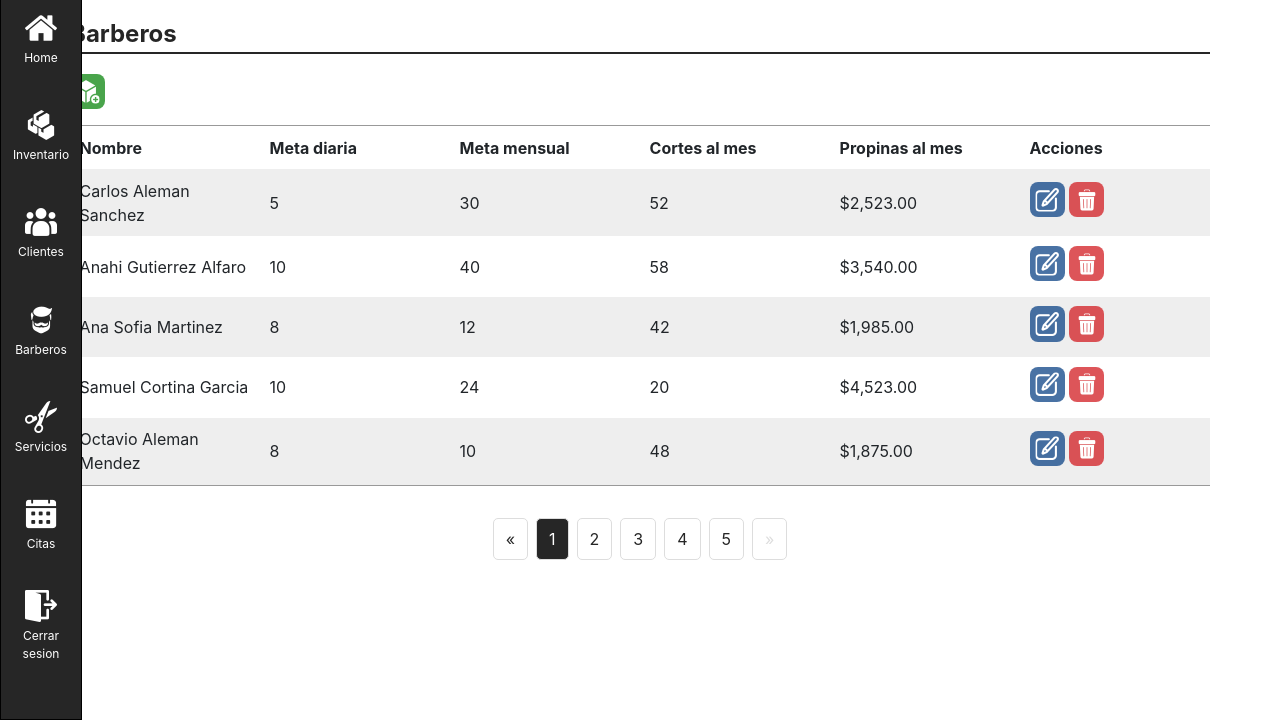
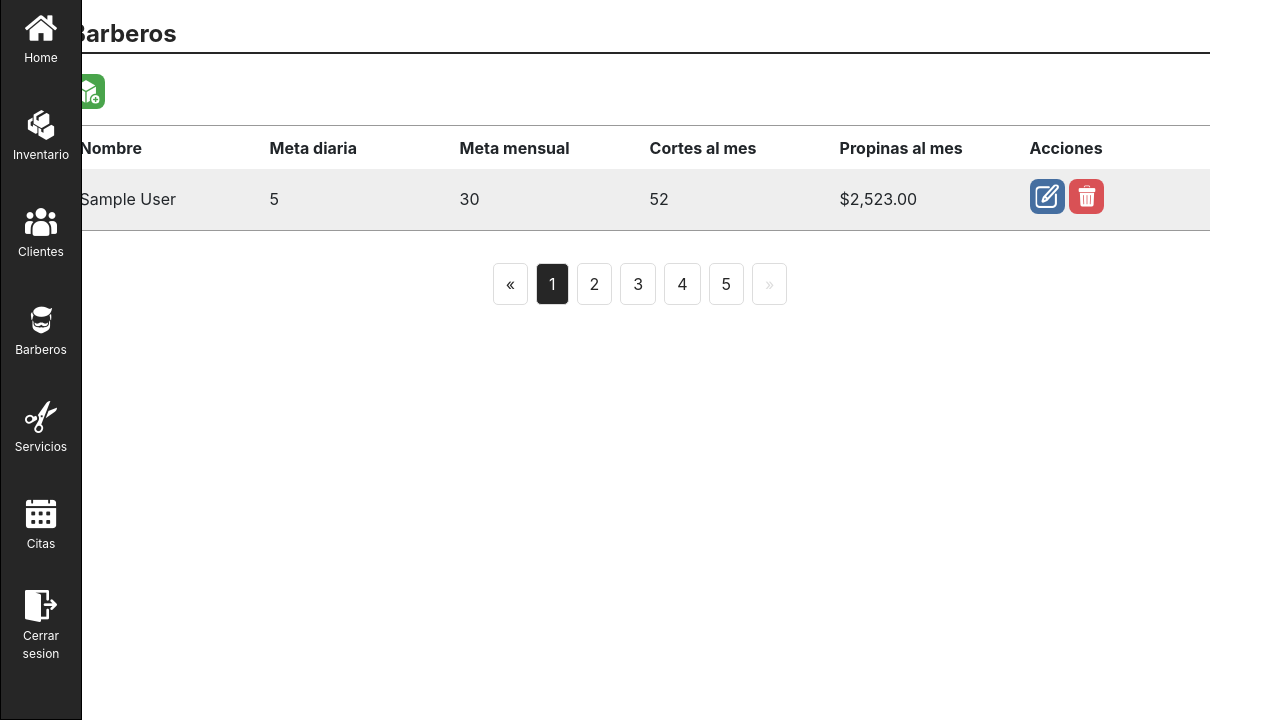
Before and after one commit to Krarid/barberia, a FastAPI app: template app/templates/barbers.html in a window 1280 px wide. Shown: the part 80-800 px from the top of the page. Run offline with FastAPI, Linux system fonts and the light colour scheme; the template is opened without the code that fills it: most values are stand-ins (such as "Sample title", 1, 10 or a date in 2020).

Commit message:
feat: fetch barbers by user in frontend

```diff
--- a/app/templates/barbers.html
+++ b/app/templates/barbers.html
@@ -17,6 +17,7 @@
     <table>
         <thead>
             <tr>
+                <th style="display:none">Id</th>
                 <th>Nombre</th>
                 <th>Meta diaria</th>
                 <th>Meta mensual</th>
@@ -26,8 +27,10 @@
             </tr>
         </thead>
         <tbody>
+            {% for barber in barbers %}
             <tr>
-                <td>Carlos Aleman Sanchez</td>
+                <td style="display:none">{{ barber.id }}</td>
+                <td>{{ barber.first_name }} {{ barber.last_name }}</td>
                 <td>5</td>
                 <td>30</td>
                 <td>52</td>
@@ -39,58 +42,7 @@
                     </div>
                 </td>
             </tr>
-            <tr>
-                <td>Anahi Gutierrez Alfaro</td>
-                <td>10</td>
-                <td>40</td>
-                <td>58</td>
-                <td>$3,540.00</td>
-                <td>
-                    <div class="icon">
-                        <img class="edit" src="../static/images/edit.png" alt="Edit" width="24"/>
-                        <img class="delete" src="../static/images/delete.png" alt="Delete" width="24"/>
-                    </div>
-                </td>
-            </tr>
-            <tr>
-                <td>Ana Sofia Martinez</td>
-                <td>8</td>
-                <td>12</td>
-                <td>42</td>
-                <td>$1,985.00</td>
-                <td>
-                    <div class="icon">
-                        <img class="edit" src="../static/images/edit.png" alt="Edit" width="24"/>
-                        <img class="delete" src="../static/images/delete.png" alt="Delete" width="24"/>
-                    </div>
-                </td>
-            </tr>
-            <tr>
-                <td>Samuel Cortina Garcia</td>
-                <td>10</td>
-                <td>24</td>
-                <td>20</td>
-                <td>$4,523.00</td>
-                <td>
-                    <div class="icon">
-                        <img class="edit" src="../static/images/edit.png" alt="Edit" width="24"/>
-                        <img class="delete" src="../static/images/delete.png" alt="Delete" width="24"/>
-                    </div>
-                </td>
-            </tr>
-            <tr>
-                <td>Octavio Aleman Mendez</td>
-                <td>8</td>
-                <td>10</td>
-                <td>48</td>
-                <td>$1,875.00</td>
-                <td>
-                    <div class="icon">
-                        <img class="edit" src="../static/images/edit.png" alt="Edit" width="24"/>
-                        <img class="delete" src="../static/images/delete.png" alt="Delete" width="24"/>
-                    </div>
-                </td>
-            </tr>
+            {% endfor %}
         </tbody>
     </table>
 
--- a/app/templates/modals/add-barber-modal.html
+++ b/app/templates/modals/add-barber-modal.html
@@ -2,9 +2,16 @@
     <div id="addModal" class="add-modal">
         <h1 class="modal-title">Agregar barbero</h1>
         <form>
-            <div class="form-group">
-               <label for="full-name">Nombre completo:</label>
-                <input type="text" id="full-name" autocomplete="full-name" class="form-control underline-red" name="full-name" required/>
+            <div class="form-row">
+                <div class="form-group">
+                   <label for="firstname">Nombre:</label>
+                    <input type="text" id="firstname" autocomplete="firstname" class="form-control underline-red" name="firstname" required/>
+                </div>
+
+                <div class="form-group">
+                   <label for="lastname">Apellidos:</label>
+                    <input type="text" id="lastname" autocomplete="lastname" class="form-control underline-red" name="lastname" required/>
+                </div>
             </div>
 
             <div class="form-row">
```
Also changed, not shown: app/routers/barbers.py (+6 -3 lines), barber.db.
